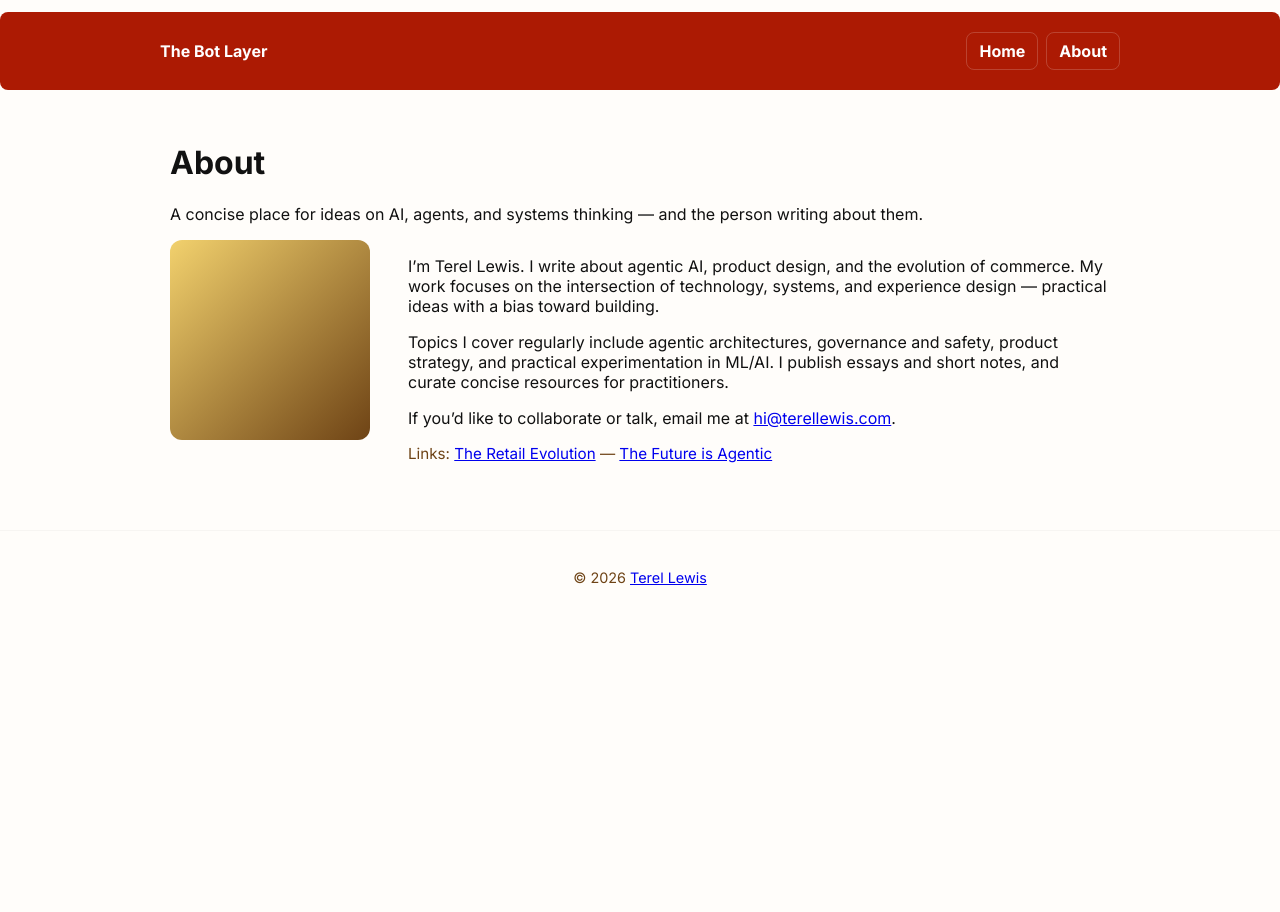
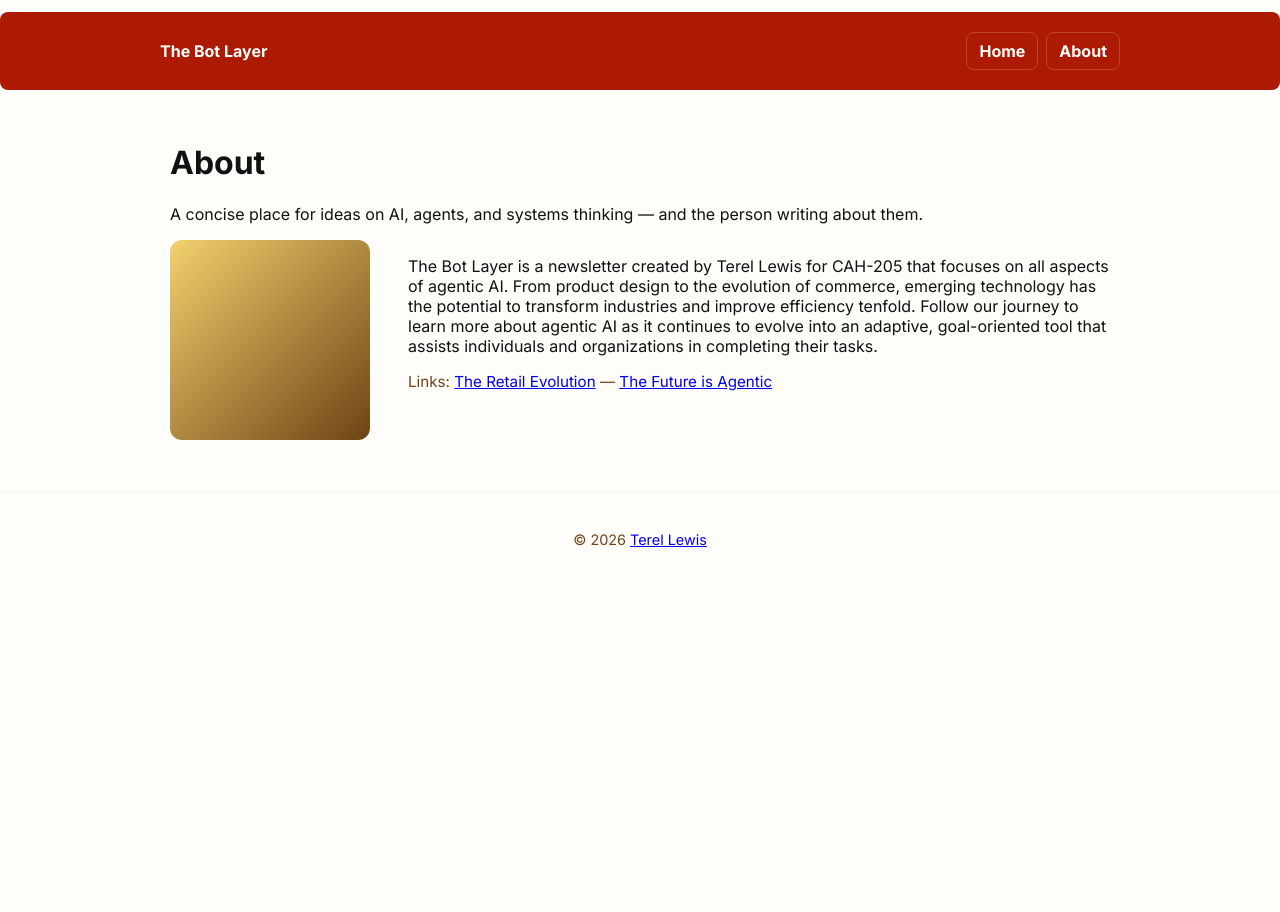
Before and after one commit to TerelLewis/TerelLewis.github.io, a Jekyll site: the page about.html, which Jekyll copies as it is, in a window 1280 px wide. Built offline with Jekyll 4.4.1, drawn with Linux system fonts in a browser that asks for light colours.

Commit message:
Revise about section with new newsletter information
Updated the content to reflect the focus on The Bot Layer newsletter and its themes.

```diff
--- a/about.html
+++ b/about.html
@@ -30,11 +30,7 @@
     <section class="about-grid" style="display:grid;grid-template-columns:220px 1fr;gap:18px;align-items:start;">
       <div class="about-photo" style="width:200px;height:200px;border-radius:12px;background:linear-gradient(135deg,var(--accent),var(--muted));"></div>
       <div>
-        <p>I’m Terel Lewis. I write about agentic AI, product design, and the evolution of commerce. My work focuses on the intersection of technology, systems, and experience design — practical ideas with a bias toward building.</p>
-
-        <p>Topics I cover regularly include agentic architectures, governance and safety, product strategy, and practical experimentation in ML/AI. I publish essays and short notes, and curate concise resources for practitioners.</p>
-
-        <p>If you’d like to collaborate or talk, email me at <a href="mailto:hi@terellewis.com">hi@terellewis.com</a>.</p>
+        <p>The Bot Layer is a newsletter created by Terel Lewis for CAH-205 that focuses on all aspects of agentic AI. From product design to the evolution of commerce, emerging technology has the potential to transform industries and improve efficiency tenfold. Follow our journey to learn more about agentic AI as it continues to evolve into an adaptive, goal-oriented tool that assists individuals and organizations in completing their tasks. </p>
 
         <p style="margin-top:12px;font-size:0.95rem;color:var(--muted)">Links: <a href="/The-Retail-Evolution.html">The Retail Evolution</a> — <a href="/The-Future-is-Agentic.html">The Future is Agentic</a></p>
       </div>
```
